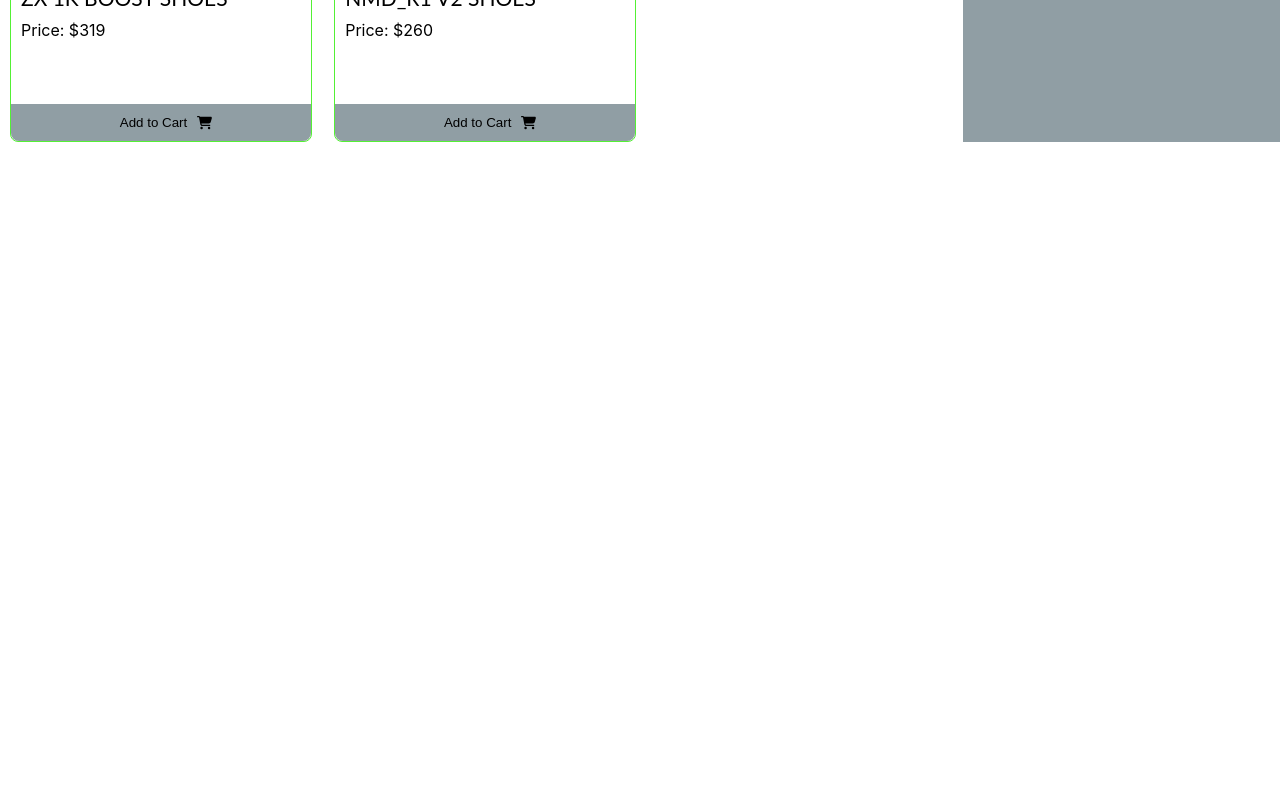
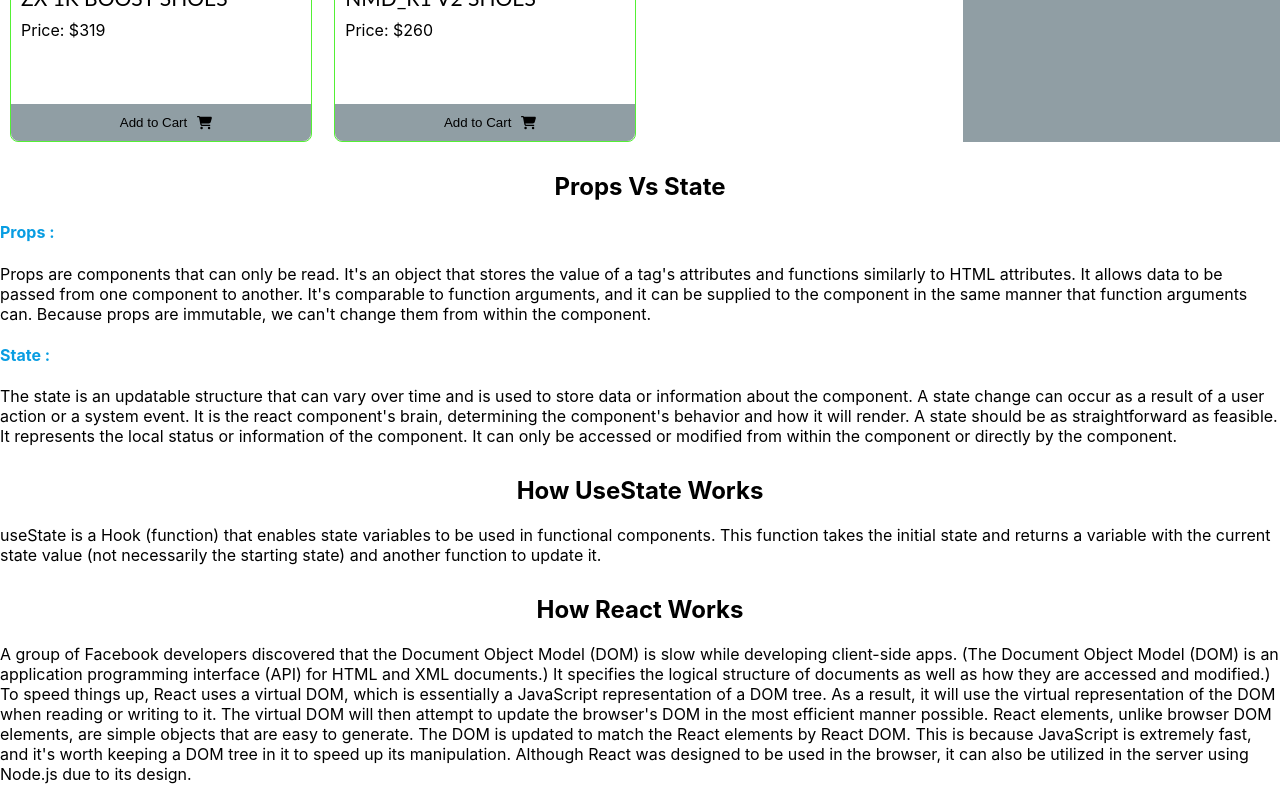
Before and after one commit to fajlarabbykhan/lucky-one-assignment-8, a React (Create React App) app: page / in a window 1280 px wide. Shown: the part 2378-3178 px from the top of the page. Before the commit the page ends 2530 px from the top, so only its background shows below. Built offline with nearby package versions, Linux system fonts and the light colour scheme.

Commit message:
last commit

```diff
--- a/src/Components/QAndA/QAndA.css
+++ b/src/Components/QAndA/QAndA.css
@@ -0,0 +1,7 @@
+.question{
+    text-align: center;
+    margin-top: 30px;
+}
+.sp-color{
+    color: rgb(8, 157, 226);
+}
--- a/src/Components/QAndA/QAndA.js
+++ b/src/Components/QAndA/QAndA.js
@@ -4,6 +4,25 @@ const QAndA = () => {
     return (
         <div >
 
+            <h2 className='question'>Props Vs State</h2>
+            <p>
+                <h4 className='sp-color'>Props : </h4>
+                Props are components that can only be read. It's an object that stores the value of a tag's attributes and functions similarly to HTML attributes. It allows data to be passed from one component to another. It's comparable to function arguments, and it can be supplied to the component in the same manner that function arguments can. Because props are immutable, we can't change them from within the component.
+            </p>
+            <p>
+                <h4 className='sp-color'>State : </h4>
+                The state is an updatable structure that can vary over time and is used to store data or information about the component. A state change can occur as a result of a user action or a system event. It is the react component's brain, determining the component's behavior and how it will render. A state should be as straightforward as feasible. It represents the local status or information of the component. It can only be accessed or modified from within the component or directly by the component.
+            </p>
+            <h2 className='question'>How UseState Works</h2>
+            <p>
+                useState is a Hook (function) that enables state variables to be used in functional components. This function takes the initial state and returns a variable with the current state value (not necessarily the starting state) and another function to update it.
+            </p>
+            <h2 className='question'>How React Works</h2>
+            <p>
+                A group of Facebook developers discovered that the Document Object Model (DOM) is slow while developing client-side apps. (The Document Object Model (DOM) is an application programming interface (API) for HTML and XML documents.) It specifies the logical structure of documents as well as how they are accessed and modified.) To speed things up, React uses a virtual DOM, which is essentially a JavaScript representation of a DOM tree. As a result, it will use the virtual representation of the DOM when reading or writing to it. The virtual DOM will then attempt to update the browser's DOM in the most efficient manner possible.
+                React elements, unlike browser DOM elements, are simple objects that are easy to generate. The DOM is updated to match the React elements by React DOM. This is because JavaScript is extremely fast, and it's worth keeping a DOM tree in it to speed up its manipulation.
+                Although React was designed to be used in the browser, it can also be utilized in the server using Node.js due to its design.
+            </p>
         </div>
     );
 };
--- a/src/Components/Shop/Shop.css
+++ b/src/Components/Shop/Shop.css
@@ -19,4 +19,7 @@ margin-left: 10px;
     .products-container{
         grid-template-columns: repeat(1,1fr);
     }
+    .cart-container{
+        display: none;
+    }
 }
```
